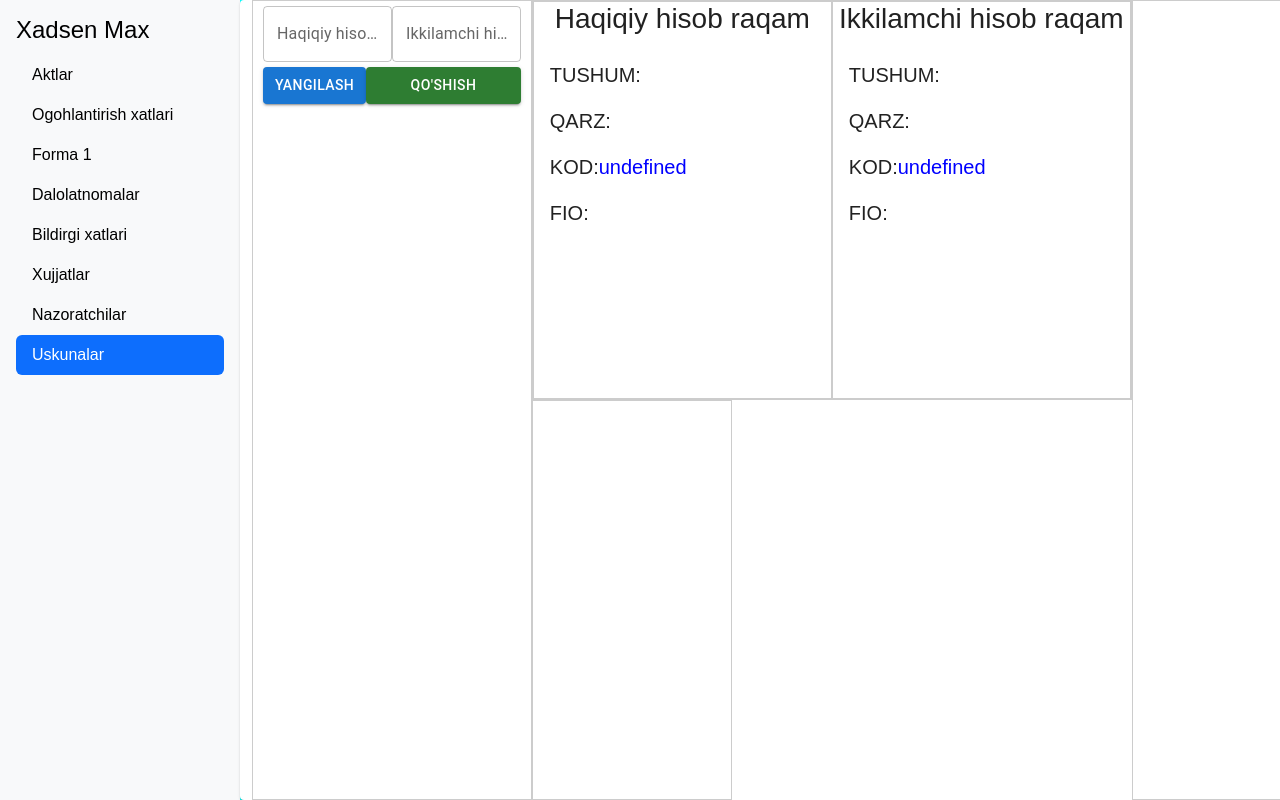
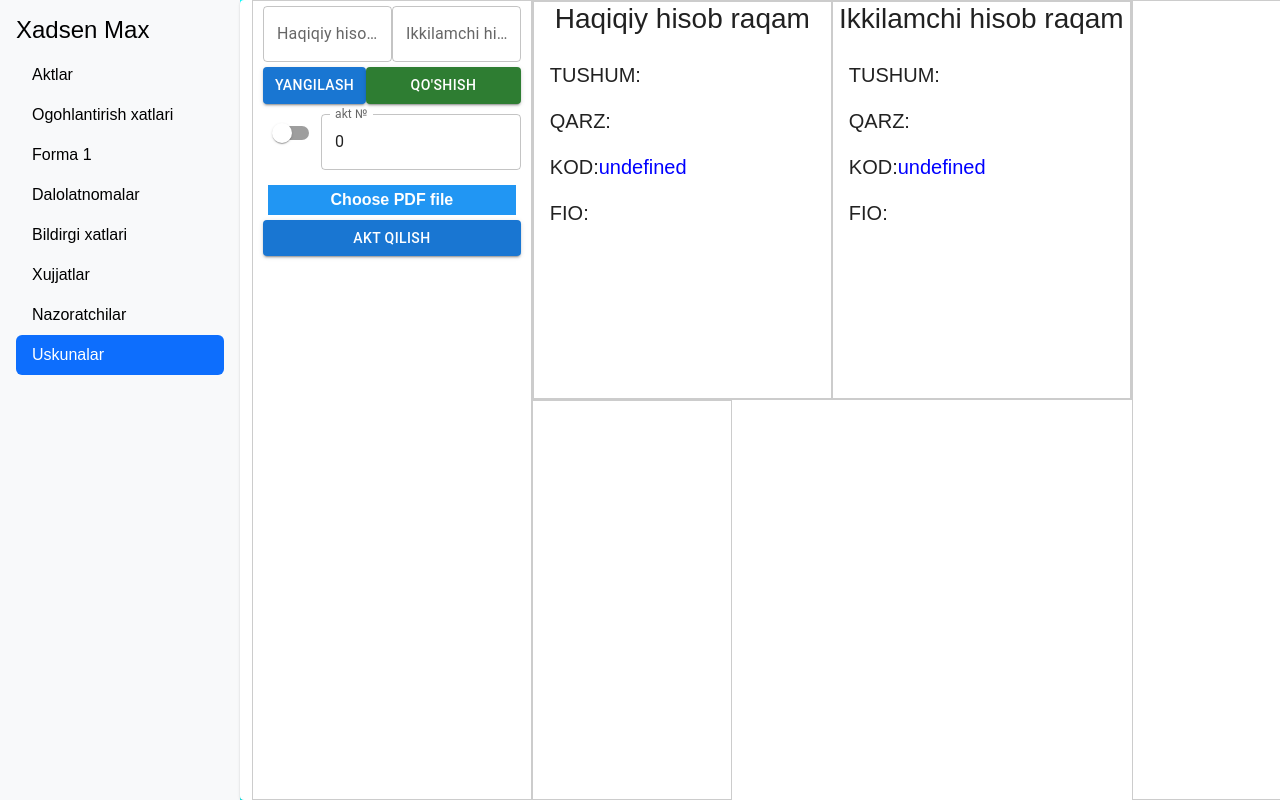
Before and after one commit to Shamshod-Nematullayev/sud_akt_client, a React (Create React App) app: page /dvayniklarUchirish in a window 1280 px wide. Shown: the top 800 px of the page. Built offline with nearby package versions, Linux system fonts and the light colour scheme.

Commit message:
ikkilamchi kodlarni ochirish dasturi ish faoliyatiga tayyor

```diff
--- a/package.json
+++ b/package.json
@@ -42,12 +42,6 @@
     "test": "react-scripts test",
     "eject": "react-scripts eject"
   },
-  "eslintConfig": {
-    "extends": [
-      "react-app",
-      "react-app/jest"
-    ]
-  },
   "browserslist": {
     "production": [
       ">0.2%",
--- a/src/components/Calculator/Calculator.jsx
+++ b/src/components/Calculator/Calculator.jsx
@@ -23,6 +23,8 @@ const APIs = require("../../utils/APIRouters");
 
 export default function Calculator() {
   const [currentTotal, setCurrentTotal] = useState(0);
+  const [currentNds, setCurrentNds] = useState(0);
+  const [ndsTotal, setNdsTotal] = useState(0);
   const [fromMoon, setFromMoon] = useState(1);
   const [fromYear, setFromYear] = useState(2019);
   const [toMoon, setToMoon] = useState(2);
@@ -50,12 +52,14 @@ export default function Calculator() {
       {
         name: `${fromMoon}.${fromYear}-${toMoon}.${toYear}`,
         summ: currentTotal,
+        nds: currentNds,
       },
     ]);
   };
 
   const qaytaHisob = ({ fromMoon, fromYear, toMoon, toYear, yashovchilar }) => {
     let summ = 0;
+    let nds = 0;
     for (let i = 0; i < hisoblandiJadval.length; i++) {
       const davr = hisoblandiJadval[i];
 
@@ -67,18 +71,25 @@ export default function Calculator() {
           davr.year < toYear ||
           (davr.year == toYear && davr.month <= toMoon)
         ) {
+          if (davr.nds) {
+            nds += davr.nds * yashovchilar;
+          }
           summ += davr.hisoblandi * yashovchilar;
         }
       }
     }
+    setCurrentNds(nds);
     setCurrentTotal(summ);
   };
   useEffect(() => {
     let total = 0;
+    let nds = 0;
     countes.forEach((count) => {
       total += count.summ;
+      nds += count.nds;
     });
     setTotal(total);
+    setNdsTotal(nds);
   }, [countes]);
 
   const handleRefreshFromBilling = async () => {
@@ -451,6 +462,7 @@ export default function Calculator() {
                       yashovchilarUzgartirish: !yashovchiInputDisable,
                       qaytaHisobBuladi: !aktSummasiInputDisabled,
                       amount,
+                      nds_summ: ndsTotal,
                     },
                     {
                       headers: {
@@ -466,6 +478,7 @@ export default function Calculator() {
                   // setFileInputLabel("Choose file");
                   const res2 = await axios.get(getNextIncomingDocNum);
                   setAktNumber(res2.data.value);
+                  setCountes([]);
                   setCreateAktButtonDisabled(false);
                 }}
               >
@@ -503,7 +516,7 @@ export default function Calculator() {
               fontSize: 32,
             }}
           >
-            TOTAL: <b>{total}</b>
+            TOTAL: <b>{total}</b> NDS: {ndsTotal}
           </Typography>
         </Paper>
       </div>
--- a/src/components/DvaynikOchirishPage/InputPanel.jsx
+++ b/src/components/DvaynikOchirishPage/InputPanel.jsx
@@ -1,5 +1,5 @@
-import { Button, TextField } from "@mui/material";
-import React from "react";
+import { Button, Switch, TextField } from "@mui/material";
+import React, { useEffect, useState } from "react";
 import axios from "axios";
 import { toast } from "react-toastify";
 import useDvayniklarStore from "../../store/dvayniklarStore";
@@ -21,13 +21,18 @@ export default function InputPanel() {
     items,
     setItems,
   } = useDvayniklarStore();
+  const [file, setFile] = useState(null);
+  const [aktNumberDisabled, setAktNumberDisabled] = useState(false);
+  const [aktNumber, setAktNumber] = useState(0);
 
+  useEffect(() => {
+    console.log(file);
+  }, [haqiqiyRaqam]);
   // handle functions
   const handleAddButtonClick = async (event) => {
     if (isEmptyObject(abonent1Data) || isEmptyObject(abonent2Data)) {
-      if (!(await handleRefreshButtonClick())) {
-        return false;
-      }
+      toast.error("Abonent ma'lumotlari bo'sh");
+      return false;
     }
     if (
       items.some((item) => item.ikkilamchi.licshet === abonent2Data.licshet)
@@ -59,6 +64,7 @@ export default function InputPanel() {
       setAbonent1Data({ ...result.data.abonentData, tushum: jamiSumm });
     } else {
       toast.error(result.data.message);
+      setIsLoading(false);
       return false;
     }
     const result2 = await axios.get(APIs.getDXJ + ikkilamchiRaqam);
@@ -79,6 +85,71 @@ export default function InputPanel() {
       toast.error(result2.data.message);
       return false;
     }
+  };
+
+  const handleChangeFileInput = (event) => {
+    setFile(event.target.files[0]);
+  };
+  const handleCreateAktButtonClick = async (event) => {
+    console.log(file);
+    if (!file) {
+      toast.error("Akt qilish uchun fayl kiritilmadi!");
+      return false;
+    }
+    let i = 0;
+
+    const abonents = items.map((item) => ({
+      Litsavoy_kod: item.haqiqiy.licshet,
+      Dvaynik_kod: item.ikkilamchi.licshet,
+    }));
+    if (aktNumberDisabled) {
+      const respons = await axios.post(
+        APIs.documents + "create",
+        {
+          doc_type: "dvaynik_dalolatnomasi",
+          file,
+          comment: "",
+          abonents,
+        },
+        {
+          headers: {
+            "Content-Type": "multipart/form-data",
+          },
+        }
+      );
+      if (respons.data.ok) {
+        toast.success(respons.data.message);
+        const res4 = await axios.get(APIs.getNextIncomingDocNum);
+        setAktNumber(res4.data.value);
+      } else {
+        toast.error(respons.data.message);
+      }
+    }
+    async function loop() {
+      if (i === items.length) {
+        return toast.success("Barcha aktlar bazaga kiritib bo'lindii");
+      }
+      const res = await axios.post(
+        APIs.createDvaynikAkt,
+        {
+          file: file,
+          akt_number: aktNumber,
+          ...items[i],
+        },
+        {
+          headers: {
+            "Content-Type": "multipart/form-data",
+          },
+        }
+      );
+      if (!res.data.ok) {
+        toast.error(res.data.message);
+        return false;
+      }
+      i++;
+      loop();
+    }
+    loop();
   };
   return (
     <div
@@ -121,6 +192,69 @@ export default function InputPanel() {
           Qo'shish
         </Button>
       </div>
+      <div style={{ display: "flex", margin: "10px 0" }}>
+        <Switch
+          onChange={async (e) => {
+            if (e.target.checked) {
+              setAktNumberDisabled(true);
+              const res = await axios.get(APIs.getNextIncomingDocNum);
+              setAktNumber(res.data.value);
+            } else {
+              setAktNumber("");
+              setAktNumberDisabled(false);
+            }
+          }}
+        />
+        <TextField
+          label={aktNumberDisabled ? "Auto akt №" : "akt №"}
+          disabled={aktNumberDisabled}
+          type="number"
+          value={aktNumber}
+          onChange={(e) => setAktNumber(e.target.value)}
+        />
+      </div>
+      <div
+        style={{
+          position: "relative",
+          width: "100%",
+          height: "40px",
+          padding: "5px",
+        }}
+      >
+        <input
+          type="file"
+          id="file-input"
+          onChange={handleChangeFileInput}
+          style={{ display: "none" }}
+          accept=".pdf"
+        />
+        <label
+          htmlFor="file-input"
+          style={{
+            cursor: "pointer",
+            background: "#2196f3",
+            width: "100%",
+            height: "100%",
+            textAlign: "center",
+            display: "flex",
+            justifyContent: "center",
+            alignItems: "center",
+            color: "#fff",
+            fontSize: "16px",
+            fontWeight: "bold",
+          }}
+        >
+          {file ? file.name : "Choose PDF file"}
+        </label>
+      </div>
+      <Button
+        onClick={handleCreateAktButtonClick}
+        variant="contained"
+        color="primary"
+        fullWidth
+      >
+        Akt qilish
+      </Button>
     </div>
   );
 }
--- a/src/components/DvaynikOchirishPage/MiddlePanel.jsx
+++ b/src/components/DvaynikOchirishPage/MiddlePanel.jsx
@@ -38,7 +38,7 @@ export default function MiddlePanel() {
             <ListItem className="li">
               QARZ:{" "}
               <span
-                className={Number(abonent1Data.saldo_k) > 0 ? "green" : "red"}
+                className={Number(abonent1Data.saldo_k) < 0 ? "green" : "red"}
               >
                 {abonent1Data.saldo_k}
               </span>
@@ -59,7 +59,7 @@ export default function MiddlePanel() {
             <ListItem className="li">
               QARZ:{" "}
               <span
-                className={Number(abonent2Data.saldo_k) > 0 ? "green" : "red"}
+                className={Number(abonent2Data.saldo_k) < 0 ? "green" : "red"}
               >
                 {abonent2Data.saldo_k}
               </span>
--- a/src/utils/APIRouters.js
+++ b/src/utils/APIRouters.js
@@ -9,6 +9,7 @@ module.exports.pachkalar = `${this.host}/api/pachkalar/`;
 module.exports.documents = `${this.host}/api/documents/`;
 module.exports.getNextIncomingDocNum = `${this.host}/api/billing/next-incoming-document-number/`;
 module.exports.createFullAkt = `${this.host}/api/billing/create-full-akt/`;
+module.exports.createDvaynikAkt = `${this.host}/api/billing/create-dvaynik-akt/`;
 module.exports.getDXJ = `${this.host}/api/billing/get-abonent-dxj-by-licshet/`;
 module.exports.get_abonent_data_by_licshet = `${this.host}/api/billing/get-abonent-data-by-licshet/`; // params: licshet
 module.exports.scan_ariza_qr = `${this.host}/api/arizalar/scan_ariza_qr/`;
```
Also changed, not shown: 1 other file (tests, documents, lock files or other folders).
